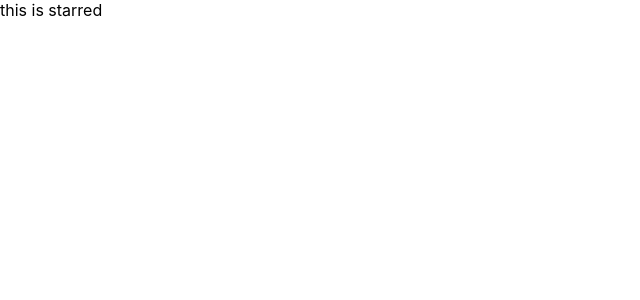
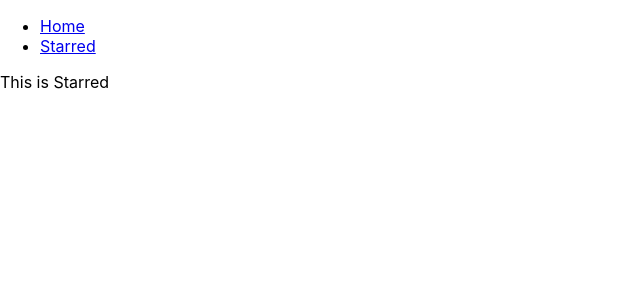
Before and after one commit to mayankpatekar1/box-office, a React (Create React App) app: page /starred in a window 1280 px wide. Shown: the top 300 px of the page, without its empty margins (0-640 px from the left). Built offline with nearby package versions, Linux system fonts and the light colour scheme.

Commit message:
added navbar and created page components

```diff
--- a/src/App.js
+++ b/src/App.js
@@ -1,23 +1,40 @@
 import React from 'react';
 import { Switch , Route } from 'react-router-dom';
 
+
+import Navs from "./components/Navs";
+import Home from './pages/Home';
+import Starred from './pages/Starred';
+
 function App() {
-  return <Switch>
+  return (
+  <div>
+
+
+  <Navs />
+
+
+  <Switch>
 
   <Route exact path="/">
-this is home
+<Home />
   </Route>
 
   <Route exact path="/starred">
-this is starred
+<Starred />
   </Route>
 
   <Route>
-    This is 404 page
+    <div>
+      Not Found
+    </div>
   </Route>
 
   </Switch>
 
+  </div>
+
+  )
    ;
 }
 
--- /dev/null
+++ b/src/components/Navs.js
@@ -0,0 +1,26 @@
+import React from 'react';
+import { Link } from 'react-router-dom';
+
+const LINKS =[
+    {to:'/',text:'Home'},
+    {to:'/starred',text:'Starred'},
+]
+
+const Navs = () => {
+return(
+    <div>
+       <ul>
+       {
+           LINKS.map(item =>(
+               <li key={item.to}>
+               <Link to={item.to}>{item.text}</Link>
+               </li>
+           ))
+       }
+
+       </ul>
+    </div>
+)
+}
+
+export default Navs;
--- /dev/null
+++ b/src/pages/Home.js
@@ -0,0 +1,9 @@
+ import React from 'react'
+
+ const Home = () => {
+   return (
+     <div>This is Home</div>
+   )
+ }
+
+ export default Home
--- /dev/null
+++ b/src/pages/Starred.js
@@ -0,0 +1,9 @@
+import React from 'react'
+
+const Starred = () => {
+  return (
+    <div>This is Starred</div>
+  )
+}
+
+export default Starred
```
Also changed, not shown: 1 other file (tests, documents, lock files or other folders).
